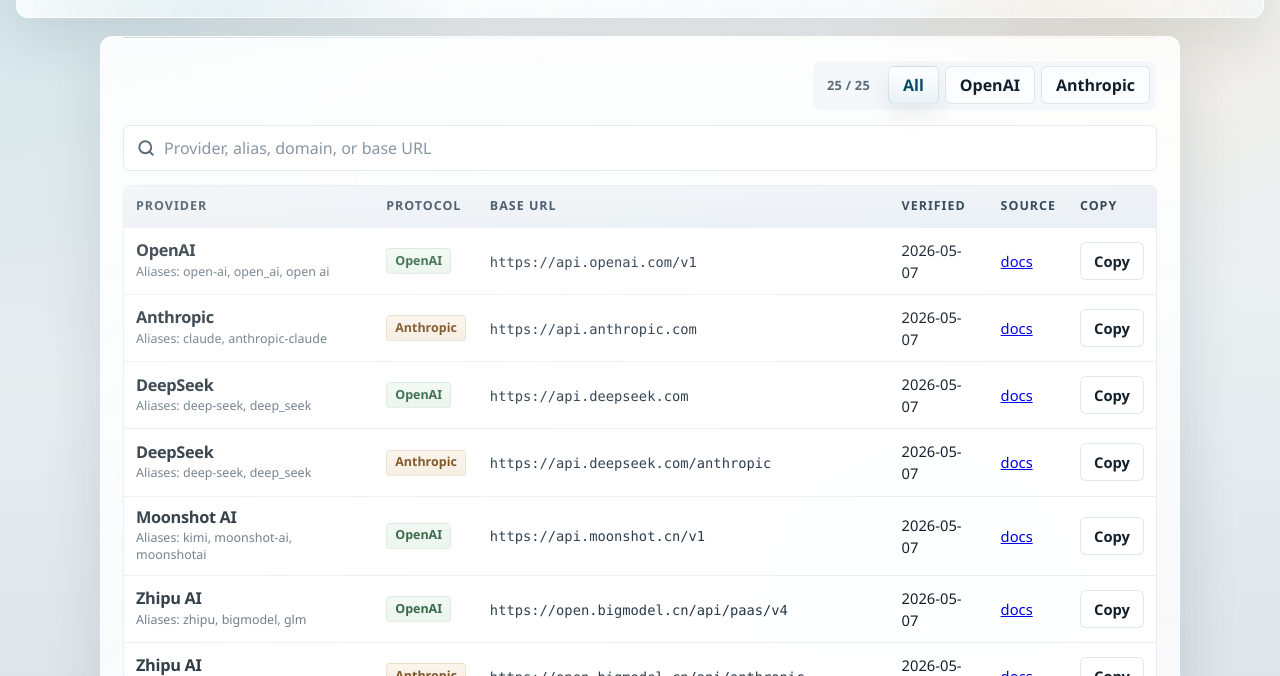
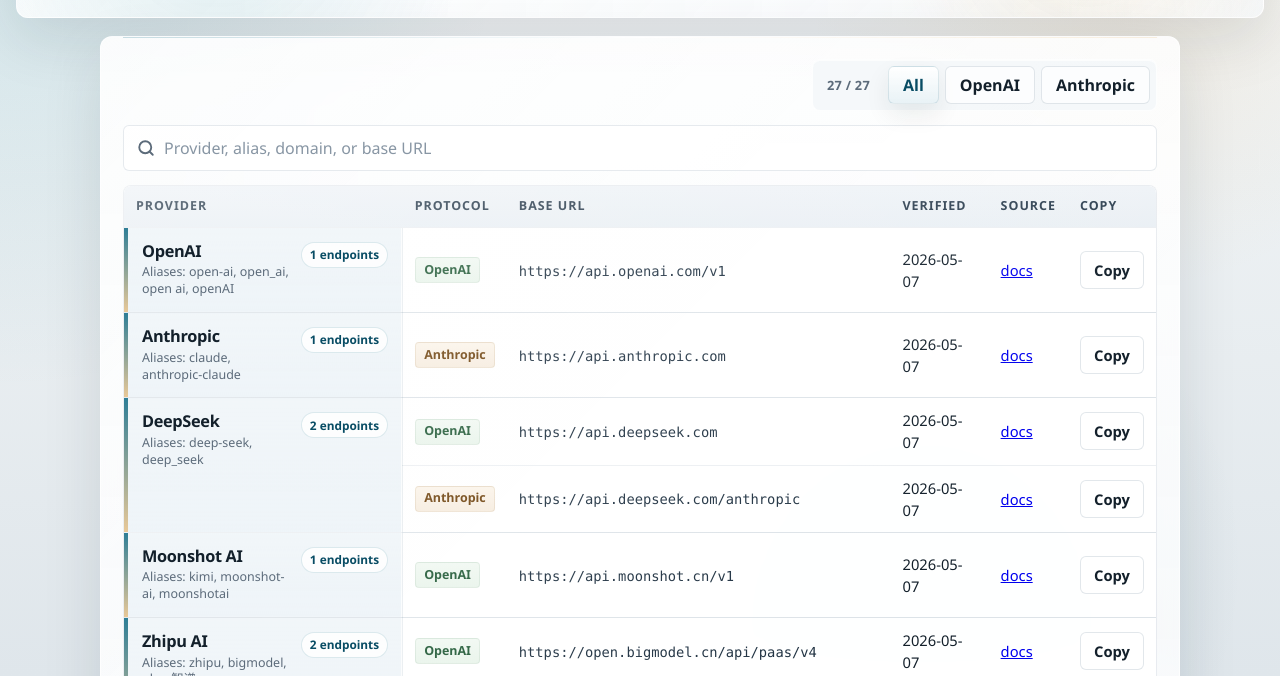
Before and after one commit to xiangxiangdong111-ops/ai-base-url, a website: page docs/index.html in a window 1280 px wide. Shown: the part 124-800 px from the top of the page. Drawn offline with Linux system fonts and the light colour scheme.

Commit message:
Add Xiaomi MiMo public endpoints and group provider rows

```diff
--- a/docs/app.js
+++ b/docs/app.js
@@ -24,7 +24,8 @@ const translations = {
     failedLoad: "Failed to load provider list data",
     cannotLoadProviders: "Cannot load providers.json: {status}",
     protocolOpenAI: "OpenAI",
-    protocolAnthropic: "Anthropic"
+    protocolAnthropic: "Anthropic",
+    endpointCount: "{count} endpoints"
   },
   "zh-CN": {
     documentTitle: "AI Base URL 列表",
@@ -51,7 +52,8 @@ const translations = {
     failedLoad: "加载平台列表数据失败",
     cannotLoadProviders: "无法加载 providers.json：{status}",
     protocolOpenAI: "OpenAI",
-    protocolAnthropic: "Anthropic"
+    protocolAnthropic: "Anthropic",
+    endpointCount: "{count} 条 endpoint"
   }
 };
 
@@ -114,6 +116,19 @@ function filteredRecords() {
   });
 }
 
+function groupedRecords() {
+  const groups = [];
+  for (const record of filteredRecords()) {
+    const currentGroup = groups[groups.length - 1];
+    if (currentGroup && currentGroup.provider.id === record.provider.id) {
+      currentGroup.records.push(record);
+      continue;
+    }
+    groups.push({ provider: record.provider, records: [record] });
+  }
+  return groups;
+}
+
 function protocolLabel(protocol) {
   if (protocol === "openai-compatible") {
     return t("protocolOpenAI");
@@ -154,6 +169,7 @@ function applyTranslations() {
 
 function renderRows() {
   const records = filteredRecords();
+  const groups = groupedRecords();
   rowsEl.innerHTML = "";
 
   if (records.length === 0) {
@@ -165,36 +181,79 @@ function renderRows() {
     row.append(cell);
     rowsEl.append(row);
   } else {
-    for (const { provider, endpoint } of records) {
+    for (const group of groups) {
+      group.records.forEach(({ provider, endpoint }, index) => {
         const row = document.createElement("tr");
-      const aliases = provider.aliases?.length ? provider.aliases.slice(0, 3).join(", ") : "";
+        row.className = "provider-row";
+        if (index === 0) {
+          row.classList.add("group-start");
+        }
+        if (index === group.records.length - 1) {
+          row.classList.add("group-end");
+        }
 
-      row.innerHTML = `
-        <td><span class="provider-name"></span><span class="aliases"></span></td>
-        <td><span class="protocol-pill ${endpoint.protocol}"></span></td>
-        <td><span class="code-text"></span></td>
-        <td></td>
-        <td><a target="_blank" rel="noreferrer"></a></td>
-        <td><button class="copy-button" type="button"></button></td>
+        if (index === 0) {
+          const aliases = provider.aliases?.length ? provider.aliases.slice(0, 4).join(", ") : "";
+          const providerCell = document.createElement("td");
+          providerCell.className = "provider-cell";
+          providerCell.rowSpan = group.records.length;
+          providerCell.innerHTML = `
+            <div class="provider-summary">
+              <div>
+                <span class="provider-name"></span>
+                <span class="aliases"></span>
+              </div>
+              <span class="provider-count"></span>
+            </div>
           `;
+          providerCell.querySelector(".provider-name").textContent = provider.name;
+          providerCell.querySelector(".aliases").textContent = aliases ? `${t("aliases")}: ${aliases}` : "";
+          providerCell.querySelector(".provider-count").textContent = t("endpointCount", {
+            count: group.records.length
+          });
+          row.append(providerCell);
+        }
 
-      row.querySelector(".provider-name").textContent = provider.name;
-      row.querySelector(".aliases").textContent = aliases ? `${t("aliases")}: ${aliases}` : "";
-      row.querySelector(".protocol-pill").textContent = protocolLabel(endpoint.protocol);
-      row.querySelector(".code-text").textContent = endpoint.baseUrl;
-      row.children[3].textContent = endpoint.lastVerified;
-      row.querySelector("a").href = endpoint.source;
-      row.querySelector("a").textContent = t("docs");
-      row.querySelector(".copy-button").textContent = t("copy");
-      row.querySelector(".copy-button").addEventListener("click", async (event) => {
+        const protocolCell = document.createElement("td");
+        const protocolPill = document.createElement("span");
+        protocolPill.className = `protocol-pill ${endpoint.protocol}`;
+        protocolPill.textContent = protocolLabel(endpoint.protocol);
+        protocolCell.append(protocolPill);
+
+        const baseUrlCell = document.createElement("td");
+        const baseUrlText = document.createElement("span");
+        baseUrlText.className = "code-text";
+        baseUrlText.textContent = endpoint.baseUrl;
+        baseUrlCell.append(baseUrlText);
+
+        const verifiedCell = document.createElement("td");
+        verifiedCell.textContent = endpoint.lastVerified;
+
+        const sourceCell = document.createElement("td");
+        const sourceLink = document.createElement("a");
+        sourceLink.href = endpoint.source;
+        sourceLink.target = "_blank";
+        sourceLink.rel = "noreferrer";
+        sourceLink.textContent = t("docs");
+        sourceCell.append(sourceLink);
+
+        const copyCell = document.createElement("td");
+        const copyButton = document.createElement("button");
+        copyButton.className = "copy-button";
+        copyButton.type = "button";
+        copyButton.textContent = t("copy");
+        copyButton.addEventListener("click", async (event) => {
           await navigator.clipboard.writeText(endpoint.baseUrl);
           event.currentTarget.textContent = t("copied");
           setTimeout(() => {
             event.currentTarget.textContent = t("copy");
           }, 1200);
         });
+        copyCell.append(copyButton);
 
+        row.append(protocolCell, baseUrlCell, verifiedCell, sourceCell, copyCell);
         rowsEl.append(row);
+      });
     }
   }
 
--- a/docs/providers.json
+++ b/docs/providers.json
@@ -345,6 +345,22 @@
     ],
     "endpoints": [
       {
+        "id": "xiaomimimo-openai",
+        "protocol": "openai-compatible",
+        "baseUrl": "https://api.xiaomimimo.com/v1",
+        "source": "https://platform.xiaomimimo.com/docs/zh-CN/api/chat/openai-api",
+        "lastVerified": "2026-05-08",
+        "notes": "Official OpenAI compatibility docs expose POST https://api.xiaomimimo.com/v1/chat/completions, which maps to the standard public OpenAI-compatible service root https://api.xiaomimimo.com/v1."
+      },
+      {
+        "id": "xiaomimimo-anthropic",
+        "protocol": "anthropic-compatible",
+        "baseUrl": "https://api.xiaomimimo.com/anthropic",
+        "source": "https://platform.xiaomimimo.com/docs/zh-CN/api/chat/anthropic-api",
+        "lastVerified": "2026-05-08",
+        "notes": "Official Anthropic compatibility docs expose POST https://api.xiaomimimo.com/anthropic/v1/messages, which maps to the standard public Anthropic-compatible service root https://api.xiaomimimo.com/anthropic."
+      },
+      {
         "id": "xiaomimimo-token-plan-cn-openai",
         "protocol": "openai-compatible",
         "baseUrl": "https://token-plan-cn.xiaomimimo.com/v1",
--- a/docs/styles.css
+++ b/docs/styles.css
@@ -424,8 +424,63 @@ tbody tr:hover {
   background: rgba(244, 249, 251, 0.88);
 }
 
+tbody tr.group-start td {
+  border-top: 1px solid rgba(70, 101, 124, 0.18);
+}
+
+tbody tr.group-end td {
+  border-bottom-color: rgba(88, 116, 138, 0.2);
+}
+
 tbody tr:last-child td {
   border-bottom: 0;
+}
+
+.provider-cell {
+  position: relative;
+  overflow: hidden;
+  width: 27%;
+  min-width: 220px;
+  vertical-align: top;
+  padding: 0;
+  background: linear-gradient(180deg, rgba(241, 246, 249, 0.96), rgba(235, 242, 247, 0.84));
+  border-right: 1px solid rgba(103, 127, 148, 0.14);
+  box-shadow: inset -1px 0 0 rgba(255, 255, 255, 0.72);
+}
+
+.provider-cell::before {
+  content: "";
+  position: absolute;
+  left: 0;
+  top: 0;
+  bottom: 0;
+  width: 4px;
+  background: linear-gradient(180deg, rgba(14, 106, 134, 0.86), rgba(230, 178, 102, 0.66));
+}
+
+.provider-summary {
+  position: relative;
+  display: flex;
+  align-items: flex-start;
+  justify-content: space-between;
+  gap: 12px;
+  min-height: 100%;
+  padding: 14px 14px 14px 18px;
+}
+
+.provider-count {
+  display: inline-flex;
+  align-items: center;
+  justify-content: center;
+  min-height: 26px;
+  padding: 0 8px;
+  border-radius: 999px;
+  border: 1px solid rgba(14, 106, 134, 0.14);
+  background: rgba(255, 255, 255, 0.82);
+  color: var(--accent-strong);
+  font-size: 0.74rem;
+  font-weight: 800;
+  white-space: nowrap;
 }
 
 .provider-name {
@@ -498,6 +553,16 @@ tbody tr:last-child td {
   text-align: center;
 }
 
+@media (max-width: 700px) {
+  .provider-summary {
+    flex-direction: column;
+  }
+
+  .provider-count {
+    align-self: flex-start;
+  }
+}
+
 @media (max-width: 980px) {
   .layout {
     grid-template-columns: 1fr;
```
Also changed, not shown: data/providers.json (+16 -0 lines). Lines whose indentation alone changed are shown as unchanged.
